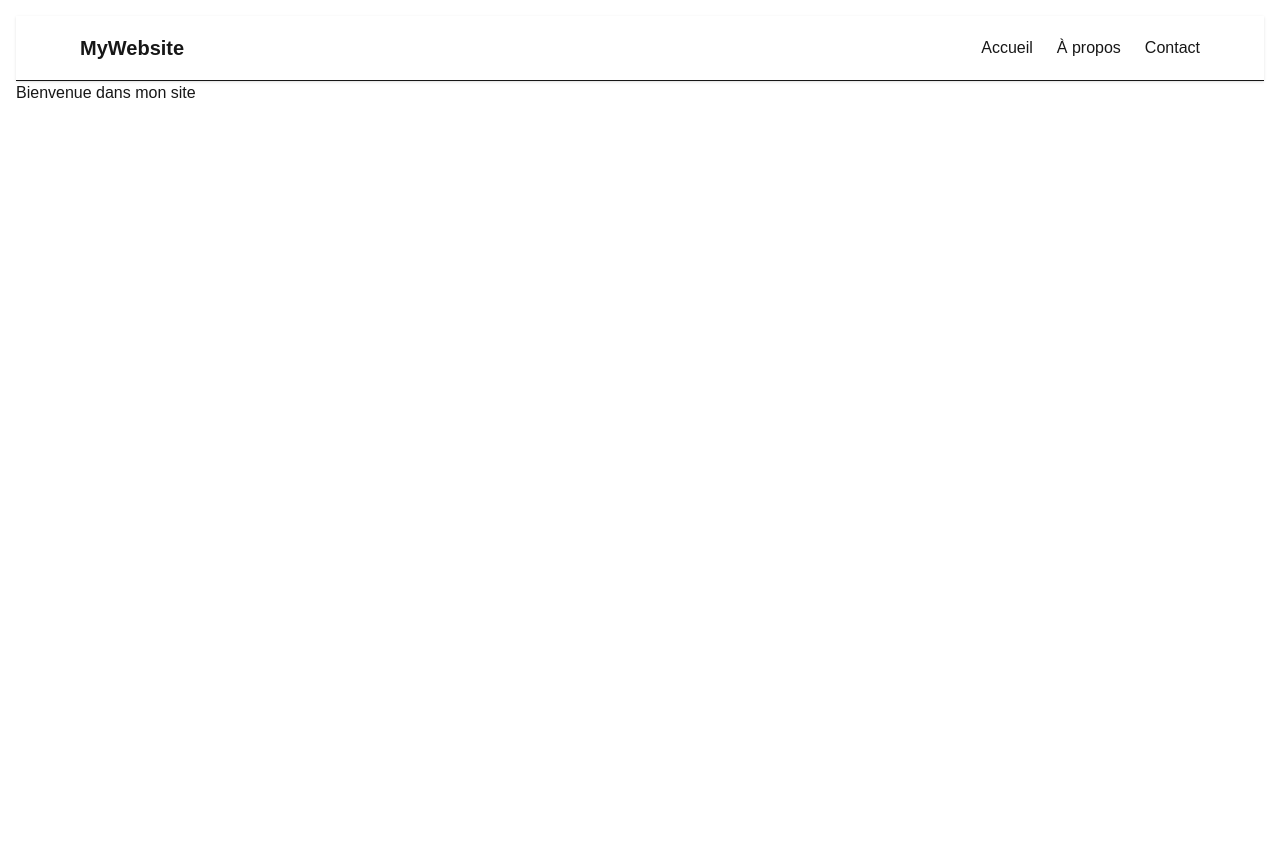
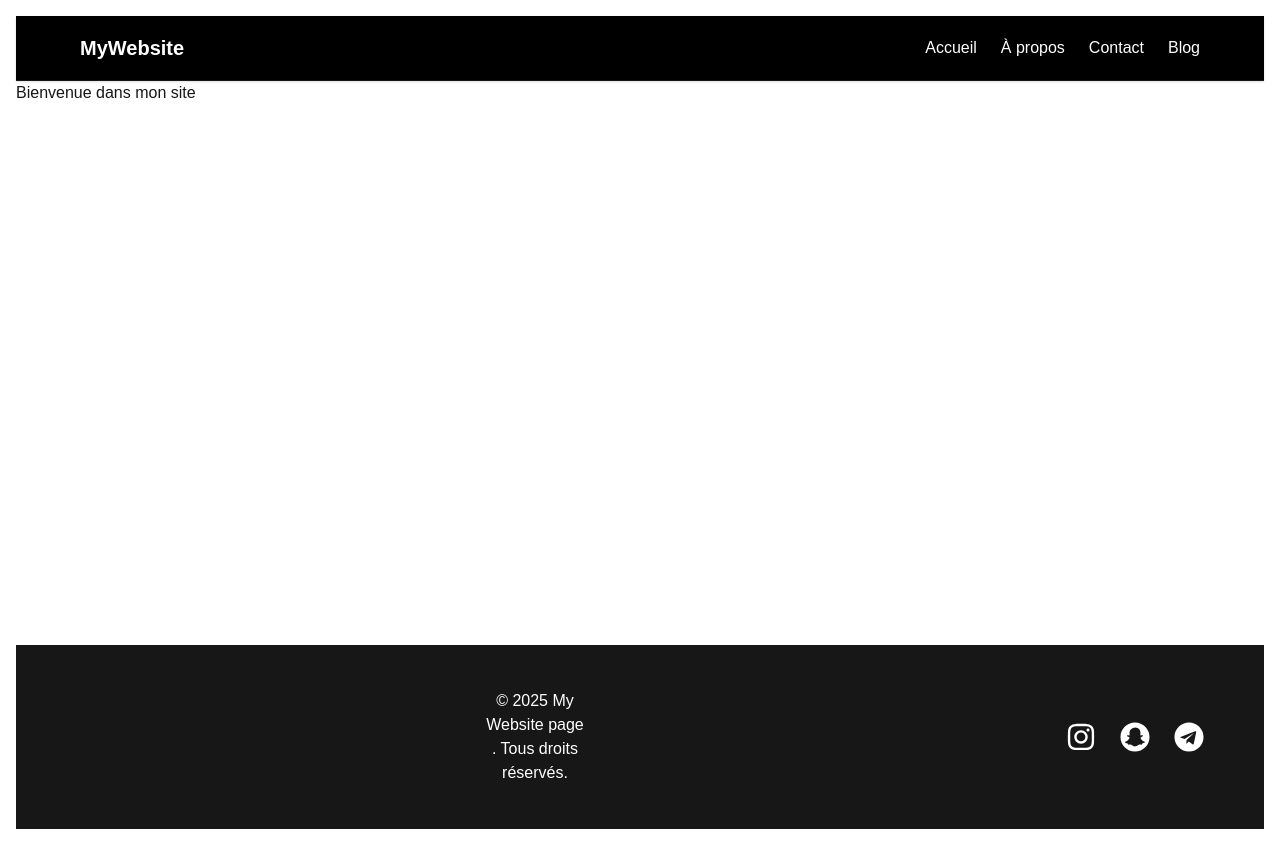
Before and after one commit to thekd2crazy/MY-SITE-, a Next.js app: page / in a window 1280 px wide. Shown: the top 868 px of the page. Before the commit the page ends 800 px from the top, so only its background shows below. Built offline with nearby package versions, Linux system fonts and the light colour scheme.

Commit message:
Footer et SocialIcons ajoutés dans mes composants

```diff
--- a/app/components/Footer.tsx
+++ b/app/components/Footer.tsx
@@ -0,0 +1,20 @@
+import { ReactNode } from "react"
+import SocialIcons from "./SocialIcons"
+
+type Footer = {
+    title: string
+    date: string
+    children: ReactNode
+}
+
+export default function Footer(props: Footer) {
+    return (
+        <footer className="p-3 space-y-5 space-x-40 my-135 bg-neutral-900 items-center justify-center" >
+            <div className="flex text-center text-white p-3 mx-7s ">
+                <p className="   mx-111 my-5"> ©   {props.date}   {props.title}.   {props.children}  </p>
+                <SocialIcons />
+            </div>
+        </footer>
+
+    )
+}
--- a/app/components/Navbar.tsx
+++ b/app/components/Navbar.tsx
@@ -2,63 +2,80 @@
 
 import Link from "next/link";
 import { useState } from "react";
+import { FaBars } from "react-icons/fa"
+
+export function Hamburger() {
+    return < FaBars size={50} />;
+}
 
 export default function Navbar() {
     const [open, setOpen] = useState(false);
 
     return (
-        <nav className="bg-white border-b shadow-sm">
+        <header>
+            <nav className="bg-black border-b shadow-sm">
                 <div className="max-w-6xl mx-auto px-4">
                     <div className="flex justify-between items-center h-16">
 
                         {/* Logo */}
-                    <Link href="/" className="text-xl font-bold">
+                        <Link href="/" className="text-xl font-bold text-white ">
                             MyWebsite
                         </Link>
 
                         {/* Desktop menu */}
-                    <div className="hidden md:flex space-x-6">
-                        <Link href="/" className="hover:text-blue-600">Accueil</Link>
-                        <Link href="/about" className="hover:text-blue-600">À propos</Link>
-                        <Link href="/contact" className="hover:text-blue-600">Contact</Link>
+                        <div className="hidden md:flex space-x-6 text-white " >
+                            <Link href="/" className="block hover:text-orange-500">Accueil</Link>
+                            <Link href="/about" className="block hover:text-orange-500">À propos</Link>
+                            <Link href="/contact" className="block hover:text-orange-500">Contact</Link>
+                            <Link href="/blog" className="block hover:text-orange-500">Blog</Link>
                         </div>
 
                         {/* Hamburger */}
                         <button
-                        className="md:hidden"
+                            className="md:hidden text-white"
                             onClick={() => setOpen(!open)}
                         >
-                        <span className="material-icons text-3xl">menu</span>
+                            <Hamburger />
                         </button>
                     </div>
                 </div>
 
                 {/* Mobile menu */}
                 {open && (
-                <div className="md:hidden bg-gray-100 py-3">
+                    <div className="md:hidden bg-black  py-3">
                         <Link
                             href="/"
-                        className="block px-4 py-2 hover:bg-gray-200"
+                            className="block px-4 py-2 hover:bg-orange-500 text-white"
                             onClick={() => setOpen(false)}
                         >
                             Accueil
                         </Link>
                         <Link
                             href="/about"
-                        className="block px-4 py-2 hover:bg-gray-200"
+                            className="block px-4 py-2 hover:bg-orange-500 text-white"
                             onClick={() => setOpen(false)}
                         >
                             À propos
                         </Link>
                         <Link
                             href="/contact"
-                        className="block px-4 py-2 hover:bg-gray-200"
+                            className="block px-4 py-2 hover:bg-orange-500 text-white"
                             onClick={() => setOpen(false)}
                         >
                             Contact
                         </Link>
+
+                        <Link
+                            href="/blog"
+                            className="block px-4 py-2 hover:bg-orange-500 text-white"
+                            onClick={() => setOpen(false)}
+                        >
+                            Blog
+                        </Link>
                     </div>
                 )}
             </nav>
+
+        </header>
     );
 }
--- /dev/null
+++ b/app/components/SocialIcons.tsx
@@ -0,0 +1,20 @@
+import { FaInstagram, FaSnapchat, FaTelegram } from "react-icons/fa";
+
+export default function SocialIcons() {
+    return (
+
+        <li className="mx-3 flex items-center p-3">
+            <a href="#" target="_blank" className="mx-3  transition-colors duration-200 hover:scale-125 hover:text-orange-500 ">
+                < FaInstagram size={30} />
+            </a>
+            <a href="#" target="_blank" className="mx-3 transition-colors duration-200 hover:scale-125 hover:text-orange-500">
+                <FaSnapchat size={30} />
+            </a>
+
+            <a href="#" target="_blank" className="mx-3  transition-colors duration-200 hover:scale-125 hover:text-orange-500">
+                <FaTelegram size={30} />
+            </a>
+        </li>
+
+    )
+}
--- a/app/layout.tsx
+++ b/app/layout.tsx
@@ -2,6 +2,7 @@ import type { Metadata } from "next";
 import { Geist, Geist_Mono } from "next/font/google";
 import "./globals.css";
 import Navbar from "./components/Navbar";
+import Footer from "./components/Footer";
 
 const geistSans = Geist({
   variable: "--font-geist-sans",
@@ -14,7 +15,7 @@ const geistMono = Geist_Mono({
 });
 
 export const metadata: Metadata = {
-  title: "Create Next App",
+  title: " My Website page ",
   description: "Generated by create next app",
 };
 
@@ -25,12 +26,19 @@ export default function RootLayout({
 }>) {
   return (
     <html lang="fr">
+
+
       <Navbar />
+
+
       <body
         className={`${geistSans.variable} ${geistMono.variable} antialiased`}
       >
         {children}
       </body>
+
+
+      <Footer title="   My Website page   " date="   2025   ">  Tous droits réservés. </Footer>
     </html>
   );
 }
--- a/package.json
+++ b/package.json
@@ -14,7 +14,8 @@
     "next": "16.0.3",
     "pg": "^8.16.3",
     "react": "19.2.0",
-    "react-dom": "19.2.0"
+    "react-dom": "19.2.0",
+    "react-icons": "^5.5.0"
   },
   "devDependencies": {
     "@tailwindcss/postcss": "^4",
```
Also changed, not shown: 1 other file (tests, documents, lock files or other folders). Lines whose indentation alone changed are shown as unchanged.
